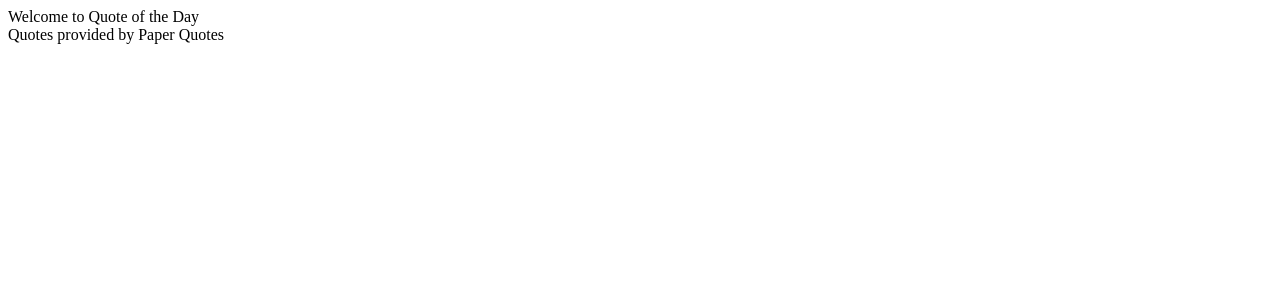
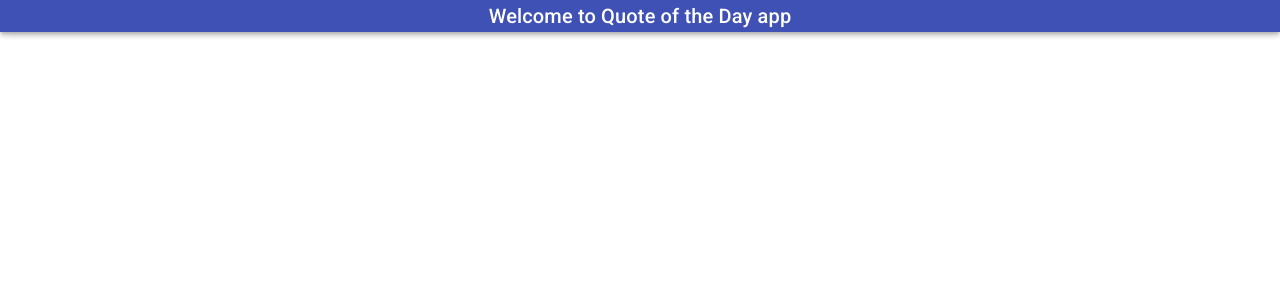
Before and after one commit to MorpheusNephew/special-system, a React (Create React App) app in the folder client/: page / in a window 1280 px wide. Shown: the top 300 px of the page. Built offline with nearby package versions, Linux system fonts and the light colour scheme; no server answers.

Commit message:
Added AppBar and Typography

```diff
--- a/client/src/qotd/components/header/Header.tsx
+++ b/client/src/qotd/components/header/Header.tsx
@@ -1,5 +1,13 @@
 import * as React from "react";
+import AppBar from "@material-ui/core/AppBar";
+import Typography from "@material-ui/core/Typography";
 
-const Header = () => <header>Welcome to Quote of the Day</header>;
+const Header = () => (
+  <AppBar>
+    <Typography variant="h6" align="center">
+      Welcome to Quote of the Day app
+    </Typography>
+  </AppBar>
+);
 
 export { Header };
```
